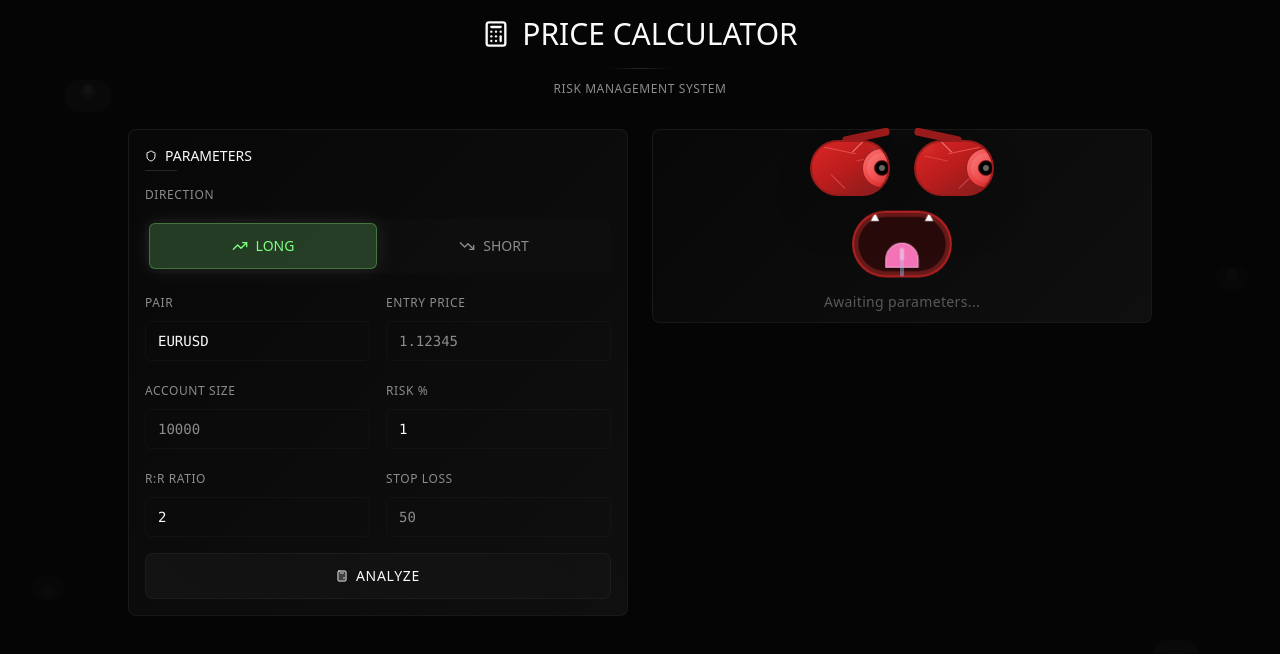
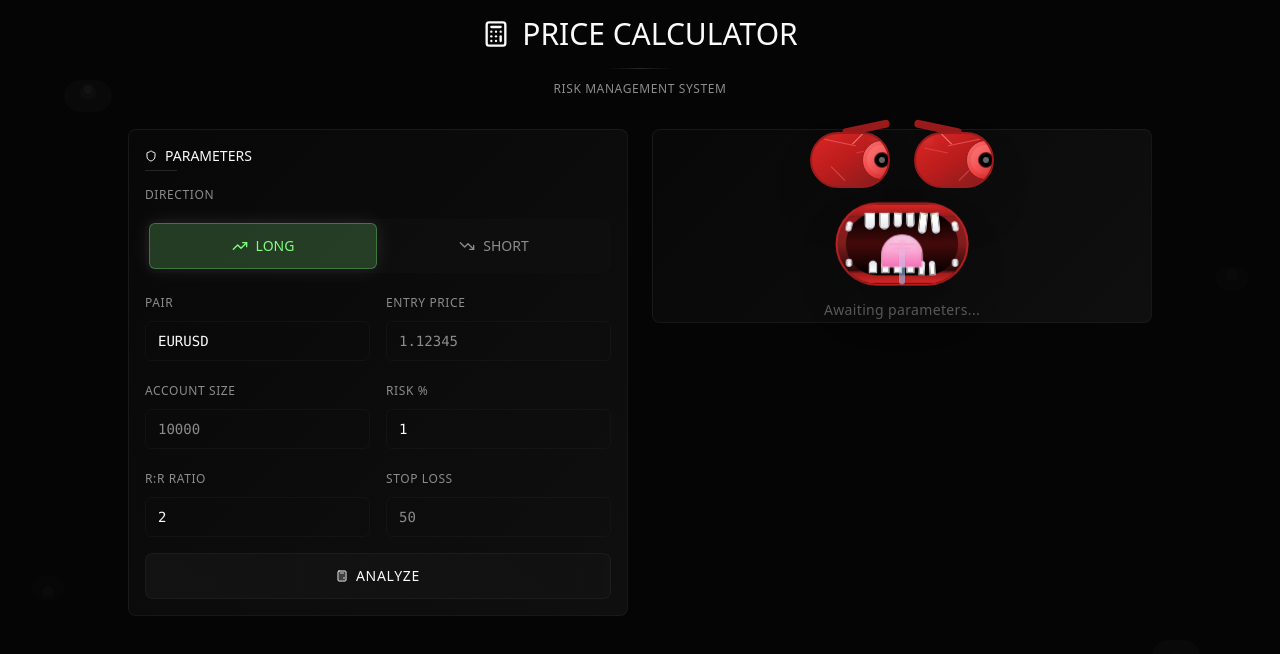
Before and after one commit to adamoas123/chart-trade-assistant, a React (Vite) app: page / in a window 1280 px wide. Shown: the top 654 px of the page. Built offline with nearby package versions, Linux system fonts and the light colour scheme.

Commit message:
Add realistic mouth and teeth.
Implement realistic mouth and teeth features.

```diff
--- a/src/components/PriceCalculator.tsx
+++ b/src/components/PriceCalculator.tsx
@@ -730,34 +730,65 @@ const PriceCalculator = () => {
                         </div>
                       </div>
 
-                      {/* Hungry Mouth with Sharp Teeth and Tongue */}
-                      <div className="relative w-24 h-16 mx-auto mb-4">
-                        {/* Mouth opening */}
-                        <div className="absolute inset-0 bg-red-900/80 rounded-full border-2 border-red-700/60 animate-[mouth-hungry_1.5s_ease-in-out_infinite] overflow-hidden">
-                          {/* Inner mouth darkness */}
-                          <div className="absolute inset-1 bg-black/60 rounded-full"></div>
+                      {/* Realistic Hungry Mouth with Detailed Teeth */}
+                      <div className="relative w-32 h-20 mx-auto mb-4">
+                        {/* Mouth opening with lips */}
+                        <div className="absolute inset-0 bg-gradient-to-b from-red-800 via-red-900 to-black rounded-full border-2 border-red-700 shadow-2xl overflow-hidden animate-[mouth-hungry_1.5s_ease-in-out_infinite]">
 
-                          {/* Animated Tongue */}
-                          <div className="absolute bottom-2 left-1/2 transform -translate-x-1/2 w-8 h-6 bg-pink-400 rounded-t-full animate-[tongue-wiggle_1s_ease-in-out_infinite] border border-pink-300">
-                            <div className="absolute top-1 left-1/2 transform -translate-x-1/2 w-1 h-3 bg-pink-300 rounded-full"></div>
+                          {/* Upper Lip */}
+                          <div className="absolute top-0 left-0 right-0 h-3 bg-gradient-to-b from-red-600 to-red-800 rounded-t-full border-b border-red-900"></div>
+
+                          {/* Lower Lip */}
+                          <div className="absolute bottom-0 left-0 right-0 h-3 bg-gradient-to-t from-red-600 to-red-800 rounded-b-full border-t border-red-900"></div>
+
+                          {/* Inner mouth darkness with gradient */}
+                          <div className="absolute inset-2 bg-gradient-to-b from-black via-red-950 to-black rounded-full"></div>
+
+                          {/* Realistic Upper Teeth Row */}
+                          <div className="absolute top-2 left-1/2 transform -translate-x-1/2 flex gap-1">
+                            {/* Central Incisors */}
+                            <div className="w-2.5 h-4 bg-gradient-to-b from-white via-gray-100 to-gray-200 rounded-b-lg border border-gray-300 shadow-sm"></div>
+                            <div className="w-2.5 h-4 bg-gradient-to-b from-white via-gray-100 to-gray-200 rounded-b-lg border border-gray-300 shadow-sm"></div>
+
+                            {/* Lateral Incisors */}
+                            <div className="w-2 h-3.5 bg-gradient-to-b from-white via-gray-100 to-gray-200 rounded-b-lg border border-gray-300 shadow-sm transform rotate-2"></div>
+                            <div className="w-2 h-3.5 bg-gradient-to-b from-white via-gray-100 to-gray-200 rounded-b-lg border border-gray-300 shadow-sm transform -rotate-2"></div>
+
+                            {/* Canines (Fangs) */}
+                            <div className="w-2 h-5 bg-gradient-to-b from-yellow-50 via-white to-gray-200 rounded-b-lg border border-gray-300 shadow-md transform rotate-6"></div>
+                            <div className="w-2 h-5 bg-gradient-to-b from-yellow-50 via-white to-gray-200 rounded-b-lg border border-gray-300 shadow-md transform -rotate-6"></div>
                           </div>
 
-                          {/* Sharp Teeth - Top Row */}
-                          <div className="absolute top-0 left-4 w-0 h-0 border-l-4 border-r-4 border-b-8 border-transparent border-b-white drop-shadow-sm"></div>
-                          <div className="absolute top-0 left-1/2 transform -translate-x-1/2 w-0 h-0 border-l-5 border-r-5 border-b-10 border-transparent border-b-white drop-shadow-sm" style={{ animationDelay: '0.2s' }}></div>
-                          <div className="absolute top-0 right-4 w-0 h-0 border-l-4 border-r-4 border-b-8 border-transparent border-b-white drop-shadow-sm" style={{ animationDelay: '0.4s' }}></div>
+                          {/* Realistic Lower Teeth Row */}
+                          <div className="absolute bottom-2 left-1/2 transform -translate-x-1/2 flex gap-1">
+                            {/* Lower Incisors */}
+                            <div className="w-2 h-3 bg-gradient-to-t from-white via-gray-100 to-gray-200 rounded-t-lg border border-gray-300 shadow-sm"></div>
+                            <div className="w-2 h-3 bg-gradient-to-t from-white via-gray-100 to-gray-200 rounded-t-lg border border-gray-300 shadow-sm"></div>
+                            <div className="w-2 h-3 bg-gradient-to-t from-white via-gray-100 to-gray-200 rounded-t-lg border border-gray-300 shadow-sm"></div>
+                            <div className="w-2 h-3 bg-gradient-to-t from-white via-gray-100 to-gray-200 rounded-t-lg border border-gray-300 shadow-sm"></div>
 
-                          {/* Sharp Teeth - Bottom Row */}
-                          <div className="absolute bottom-0 left-6 w-0 h-0 border-l-3 border-r-3 border-t-6 border-transparent border-t-white/95 drop-shadow-sm"></div>
-                          <div className="absolute bottom-0 right-6 w-0 h-0 border-l-3 border-r-3 border-t-6 border-transparent border-t-white/95 drop-shadow-sm"></div>
+                            {/* Lower Canines */}
+                            <div className="w-1.5 h-3.5 bg-gradient-to-t from-yellow-50 via-white to-gray-200 rounded-t-lg border border-gray-300 shadow-sm transform rotate-3"></div>
+                            <div className="w-1.5 h-3.5 bg-gradient-to-t from-yellow-50 via-white to-gray-200 rounded-t-lg border border-gray-300 shadow-sm transform -rotate-3"></div>
+                          </div>
 
-                          {/* Additional side fangs for more menacing look */}
-                          <div className="absolute top-2 left-1 w-0 h-0 border-l-2 border-r-2 border-b-6 border-transparent border-b-yellow-100 transform rotate-12"></div>
-                          <div className="absolute top-2 right-1 w-0 h-0 border-l-2 border-r-2 border-b-6 border-transparent border-b-yellow-100 transform -rotate-12"></div>
+                          {/* Animated Tongue with realistic texture */}
+                          <div className="absolute bottom-4 left-1/2 transform -translate-x-1/2 w-10 h-8 bg-gradient-to-t from-pink-400 via-pink-300 to-pink-200 rounded-t-full animate-[tongue-wiggle_1s_ease-in-out_infinite] border border-pink-300 shadow-inner">
+                            {/* Tongue texture lines */}
+                            <div className="absolute top-2 left-1/2 transform -translate-x-1/2 w-6 h-px bg-pink-400/40 rounded-full"></div>
+                            <div className="absolute top-3 left-1/2 transform -translate-x-1/2 w-4 h-px bg-pink-400/30 rounded-full"></div>
+                            <div className="absolute top-1 left-1/2 transform -translate-x-1/2 w-2 h-4 bg-pink-300/50 rounded-full"></div>
+                          </div>
+
+                          {/* Side Molars */}
+                          <div className="absolute top-4 left-2 w-1.5 h-2.5 bg-gradient-to-b from-white to-gray-200 rounded border border-gray-300 transform rotate-12 shadow-sm"></div>
+                          <div className="absolute top-4 right-2 w-1.5 h-2.5 bg-gradient-to-b from-white to-gray-200 rounded border border-gray-300 transform -rotate-12 shadow-sm"></div>
+                          <div className="absolute bottom-4 left-2 w-1.5 h-2 bg-gradient-to-t from-white to-gray-200 rounded border border-gray-300 transform rotate-8 shadow-sm"></div>
+                          <div className="absolute bottom-4 right-2 w-1.5 h-2 bg-gradient-to-t from-white to-gray-200 rounded border border-gray-300 transform -rotate-8 shadow-sm"></div>
                         </div>
 
-                        {/* Drool animation */}
-                        <div className="absolute bottom-0 left-1/2 transform -translate-x-1/2 w-1 h-8 bg-gradient-to-b from-transparent via-blue-200/40 to-blue-300/60 rounded-full animate-[drool-drop_2s_ease-in-out_infinite]"></div>
+                        {/* Realistic drool with opacity gradient */}
+                        <div className="absolute bottom-0 left-1/2 transform -translate-x-1/2 w-1.5 h-10 bg-gradient-to-b from-transparent via-blue-200/60 to-blue-300/80 rounded-full animate-[drool-drop_2s_ease-in-out_infinite] shadow-sm"></div>
                       </div>
 
                       <p className="font-light tracking-wide text-sm opacity-60">Awaiting parameters...</p>
```
